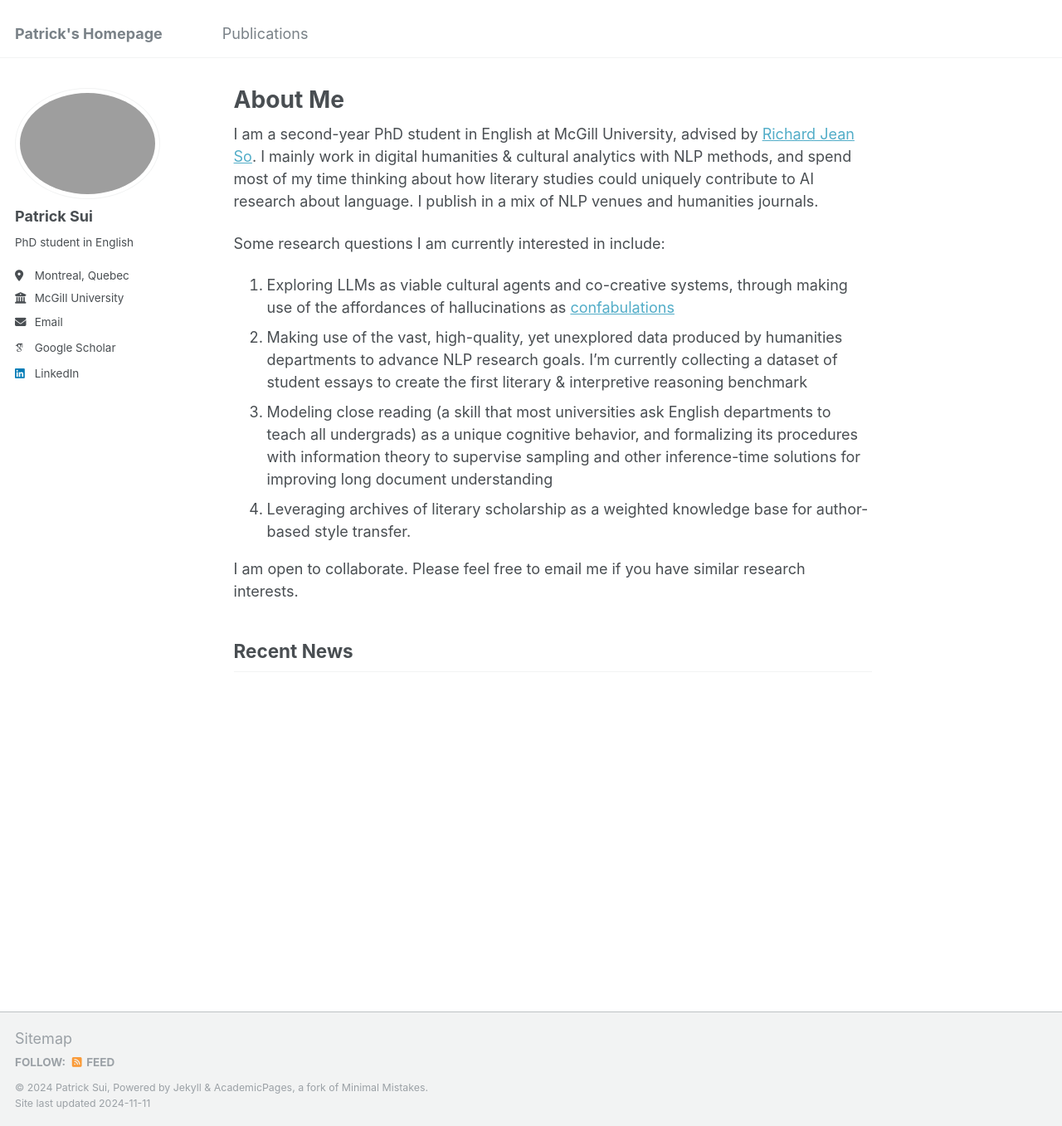
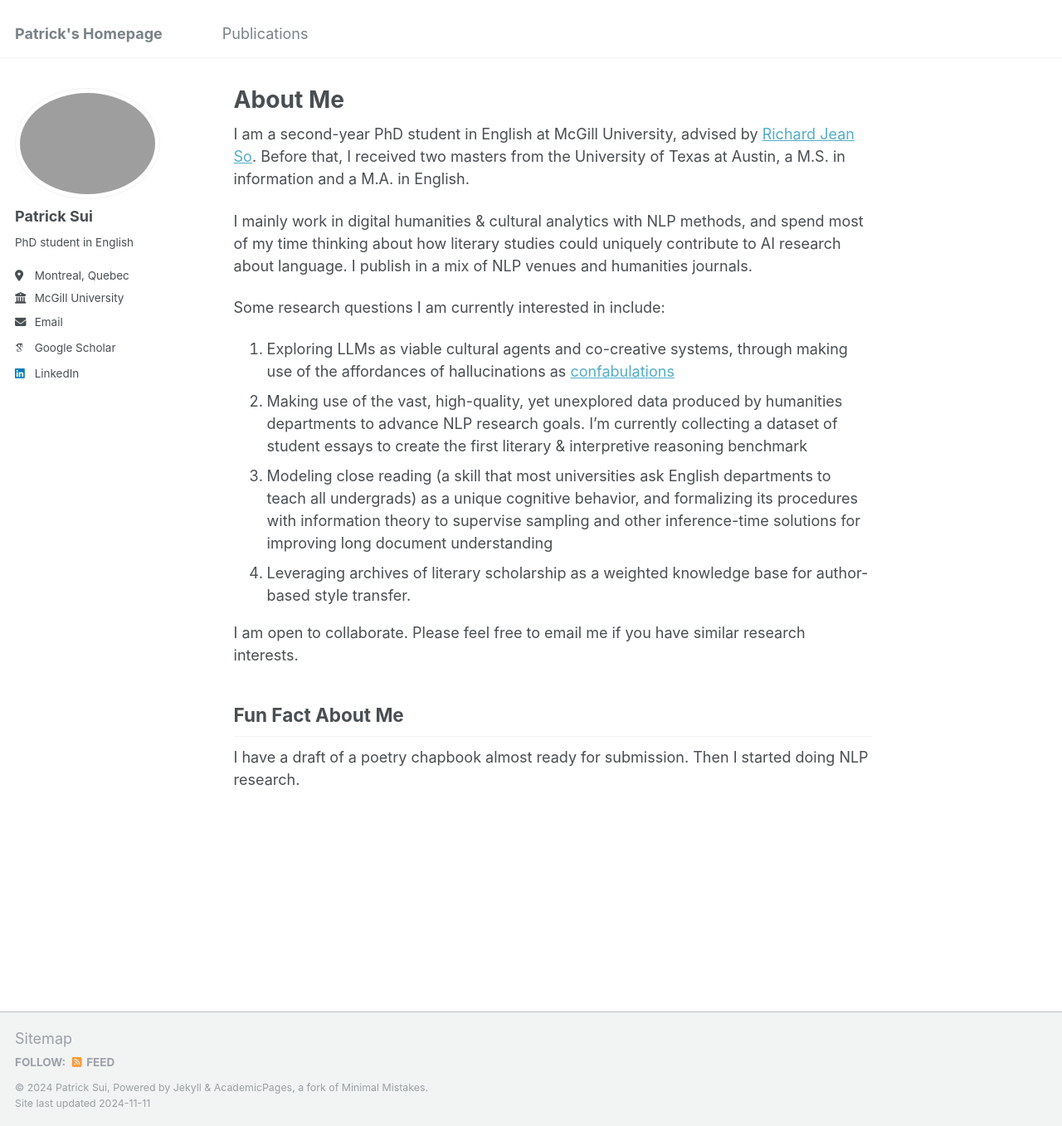
Before and after one commit to patrick-sui/patrick-sui, a Jekyll site: the page built from _pages/about.md, in a window 1280 px wide and 1357 px high. Shown: the whole window at 83% size. Built offline with Jekyll 4.4.1, drawn with Linux system fonts in a browser that asks for light colours; some web fonts are replaced.

Commit message:
Update about.md

```diff
--- a/_pages/about.md
+++ b/_pages/about.md
@@ -6,7 +6,9 @@ redirect_from:
   - /about/
   - /about.html
 ---
-I am  a second-year PhD student in English at McGill University, advised by [Richard Jean So](https://richardjeanso.wixsite.com/mysite/light-art). I mainly work in digital humanities & cultural analytics with NLP methods, and spend most of my time thinking about how literary studies could uniquely contribute to AI research about language. I publish in a mix of NLP venues and humanities journals.
+I am  a second-year PhD student in English at McGill University, advised by [Richard Jean So](https://richardjeanso.wixsite.com/mysite/light-art). Before that, I received two masters from the University of Texas at Austin, a M.S. in information and a M.A. in English.
+
+I mainly work in digital humanities & cultural analytics with NLP methods, and spend most of my time thinking about how literary studies could uniquely contribute to AI research about language. I publish in a mix of NLP venues and humanities journals.
 
 Some research questions I am currently interested in include:
 1. Exploring LLMs as viable cultural agents and co-creative systems, through making use of the affordances of hallucinations as [confabulations](https://aclanthology.org/2024.acl-long.770/)
@@ -16,5 +18,6 @@ Some research questions I am currently interested in include:
 
 I am open to collaborate. Please feel free to email me if you have similar research interests.
 
-Recent News
+Fun Fact About Me
 ------
+I have a draft of a poetry chapbook almost ready for submission. Then I started doing NLP research.
```
